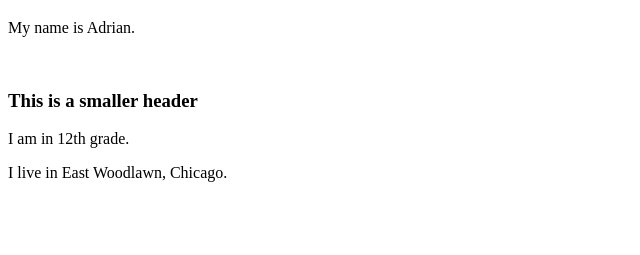
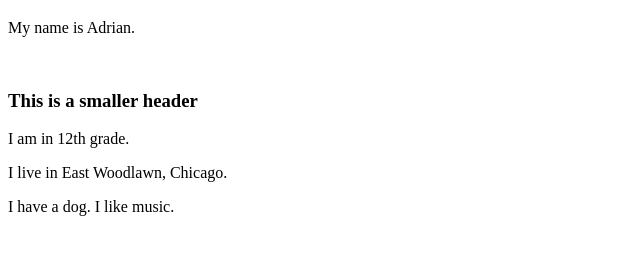
Before and after one commit to anurani1/itmd-361, a plain HTML site: page lab-1/index.html in a window 1280 px wide. Shown: the part 61-316 px from the top of the page, without its empty margins (0-640 px from the left). Drawn offline with Linux system fonts and the light colour scheme.

Commit message:
project created.

```diff
--- a/lab-1/index.html
+++ b/lab-1/index.html
@@ -11,5 +11,6 @@
   <h3>This is a smaller header</h3>
   <p>I am in 12th grade.</p>
   <p>I live in East Woodlawn, Chicago.</p>
+  <p>I have a dog. I like music.</p>
 </body>
 </html>
```
